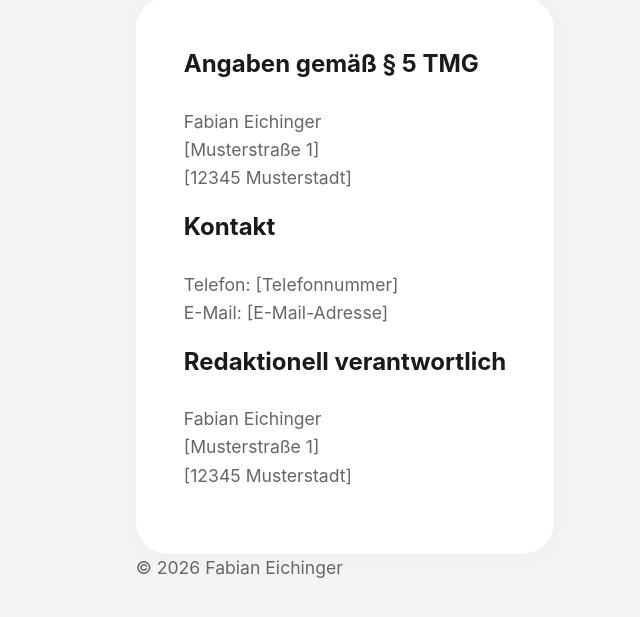
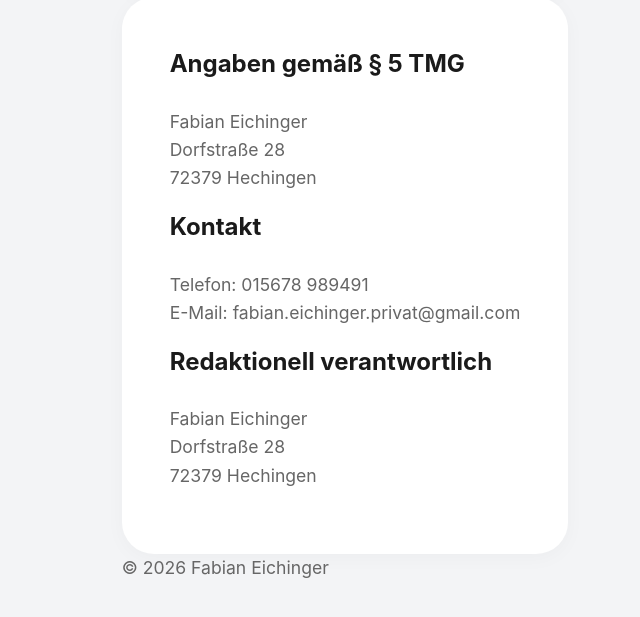
Before and after one commit to Querbox/fabian-eichinger, a plain HTML site: page impressum.html in a window 1280 px wide. Shown: the part 231-848 px from the top of the page, without its empty margins (295-935 px from the left). Drawn offline with Linux system fonts and the light colour scheme.

Commit message:
docs: Update impressum with real contact details and address.

```diff
--- a/impressum.html
+++ b/impressum.html
@@ -20,21 +20,21 @@
             <h2>Angaben gemäß § 5 TMG</h2>
             <p>
                 Fabian Eichinger<br>
-                [Musterstraße 1]<br>
-                [12345 Musterstadt]
+                Dorfstraße 28<br>
+                72379 Hechingen
             </p>
 
             <h2>Kontakt</h2>
             <p>
-                Telefon: [Telefonnummer]<br>
-                E-Mail: [E-Mail-Adresse]
+                Telefon: 015678 989491<br>
+                E-Mail: fabian.eichinger.privat@gmail.com
             </p>
 
             <h2>Redaktionell verantwortlich</h2>
             <p>
                 Fabian Eichinger<br>
-                [Musterstraße 1]<br>
-                [12345 Musterstadt]
+                Dorfstraße 28<br>
+                72379 Hechingen
             </p>
         </main>
 
```
